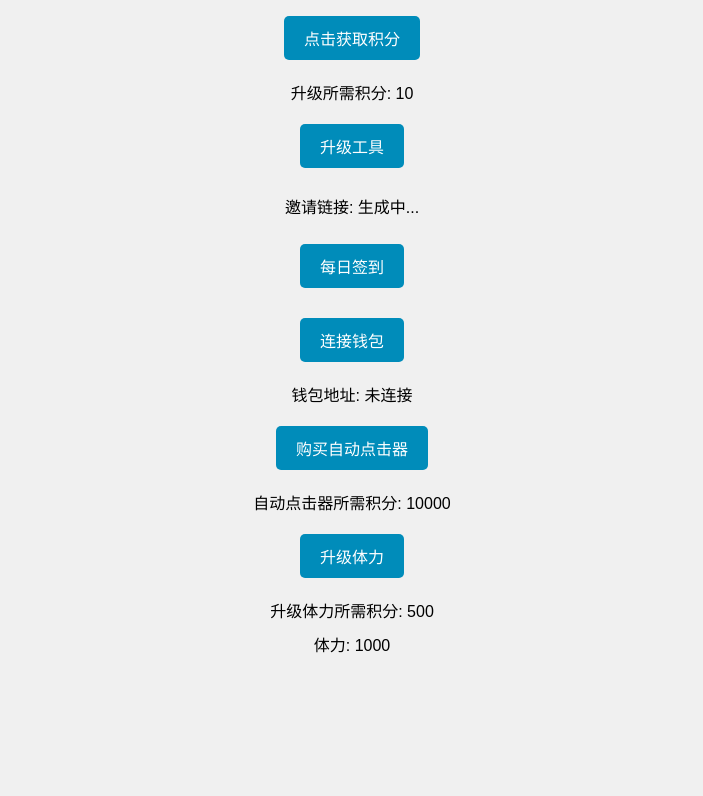
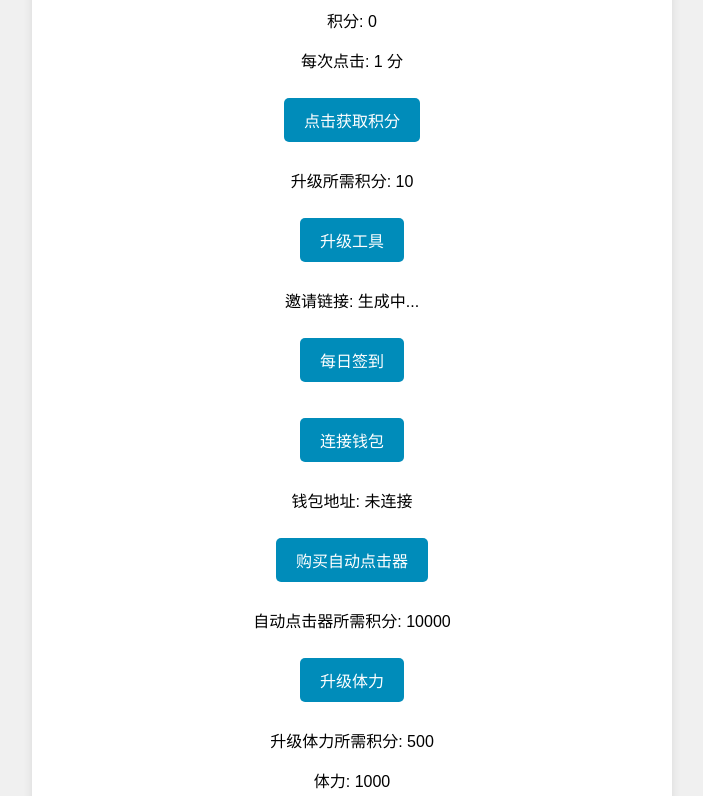
Before and after one commit to mumumusf/ClickMaster, a plain HTML site: page index.html in a window 1280 px wide. Shown: the part 151-947 px from the top of the page, without its empty margins (288-991 px from the left). Before the commit the page ends 817 px from the top, so only its background shows below. Drawn offline with Linux system fonts and the light colour scheme.

Commit message:
Update styles.css

```diff
--- a/styles.css
+++ b/styles.css
@@ -2,6 +2,18 @@ body {
   font-family: Arial, sans-serif;
   text-align: center;
   background-color: #f0f0f0;
+  margin: 0;
+  padding: 0;
+}
+
+.container {
+  padding: 20px;
+  background-color: white;
+  max-width: 600px;
+  margin: auto;
+  box-shadow: 0 0 10px rgba(0, 0, 0, 0.1);
+  border-radius: 10px;
+  margin-top: 50px;
 }
 
 h1 {
@@ -12,17 +24,14 @@ button {
   margin: 10px;
   padding: 10px 20px;
   font-size: 16px;
-}
-
-#points, #clickValue, #upgradeCost, #inviteLink, #signInMessage, #walletAddress, #autoClickerCost, #staminaUpgradeCost, #stamina {
-  margin: 10px 0;
+  cursor: pointer;
+  border-radius: 5px;
+  border: none;
 }
 
 .click-button, .upgrade-button, .sign-in-button, .connect-wallet-button, .auto-clicker-button, .upgrade-stamina-button {
   background-color: #008CBA;
   color: white;
-  border: none;
-  border-radius: 5px;
 }
 
 .click-button:hover, .upgrade-button:hover, .sign-in-button:hover, .connect-wallet-button:hover, .auto-clicker-button:hover, .upgrade-stamina-button:hover {
```
